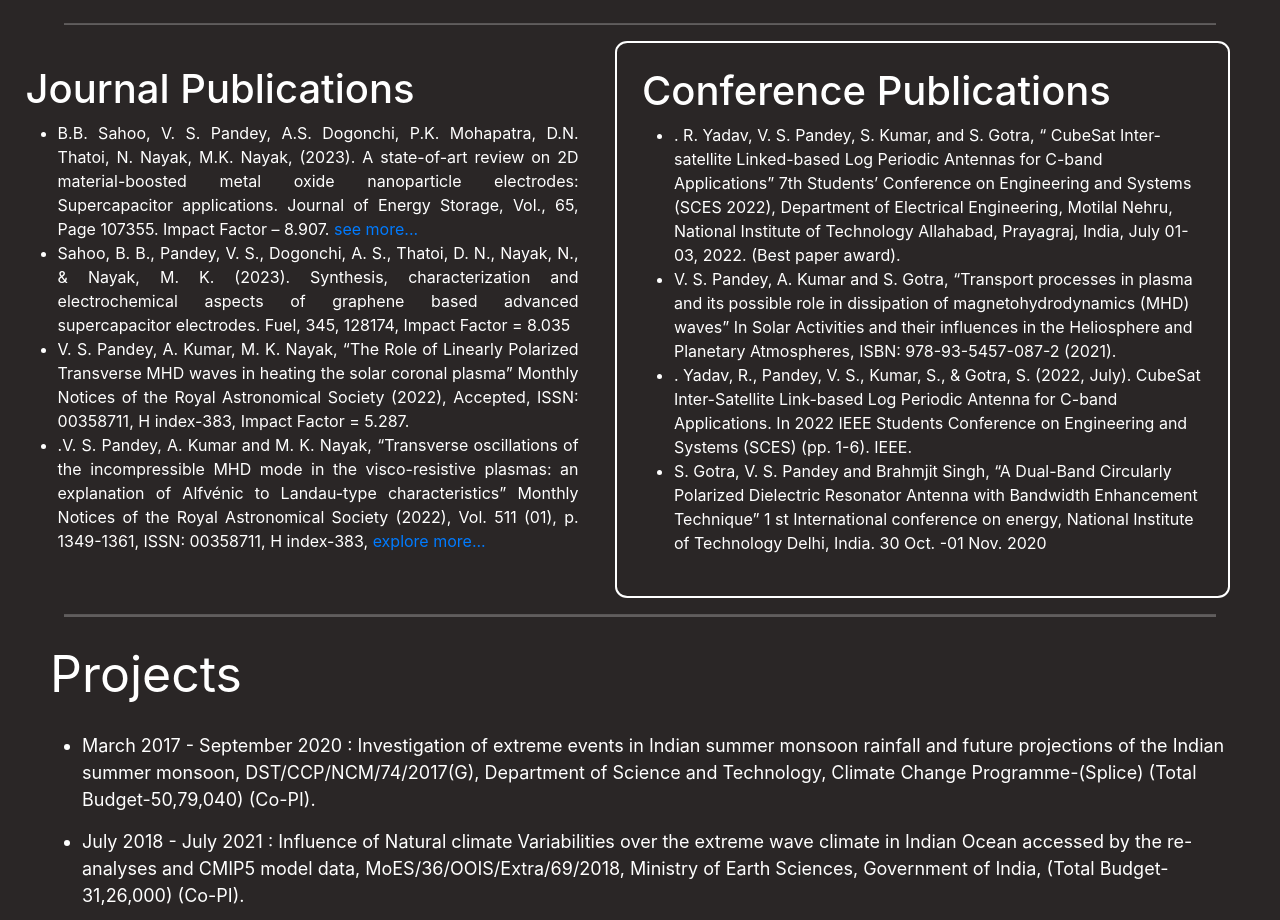
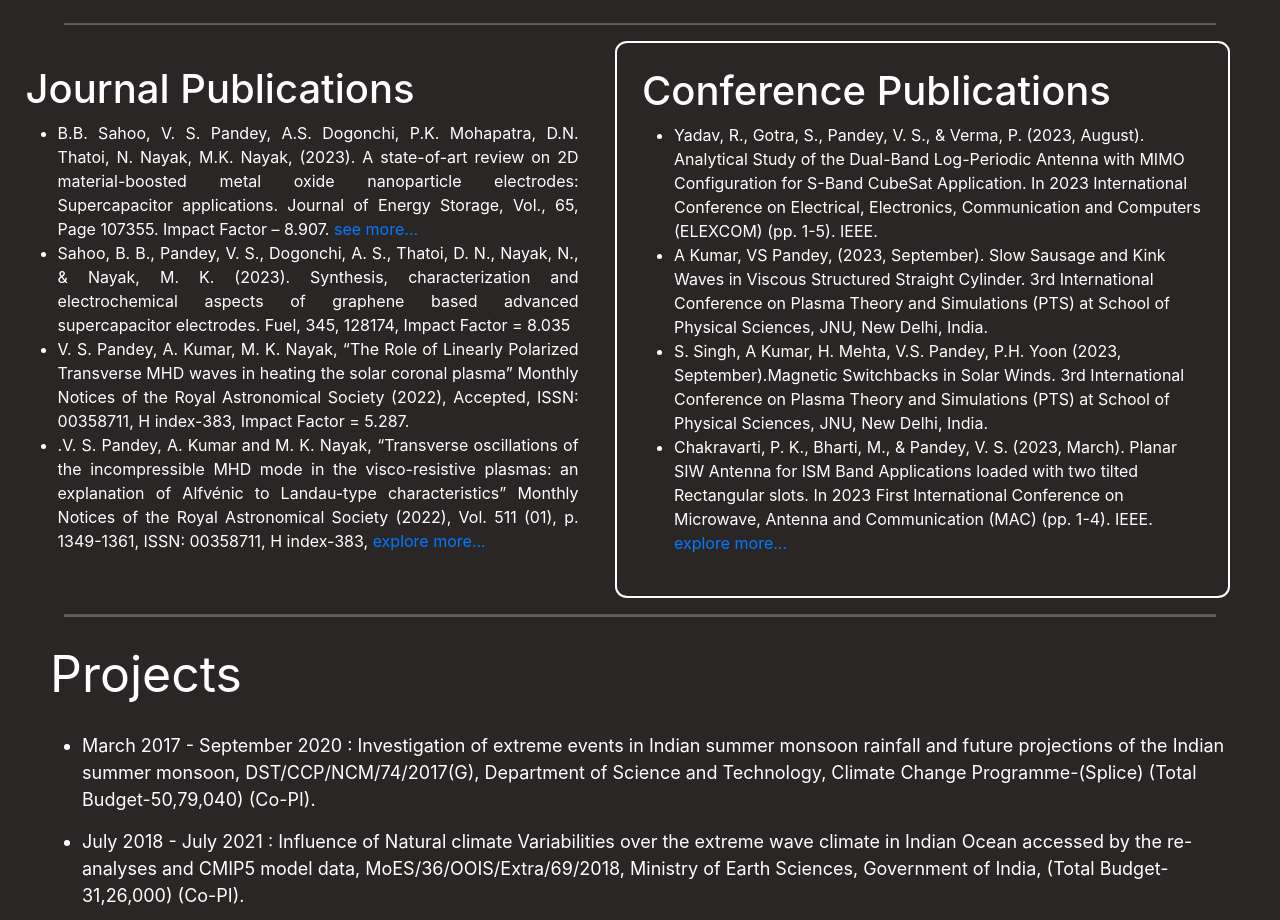
Before and after one commit to aykumar21/vport, a plain HTML site: page index.html in a window 1280 px wide. Shown: the part 2515-3435 px from the top of the page. Drawn offline with nearby package versions, Linux system fonts and the light colour scheme.

Commit message:
Updated conference publications
Updated the latest conference paper and added the link for "explore more"

```diff
--- a/index.html
+++ b/index.html
@@ -301,26 +301,23 @@
       <h1>Conference Publications</h1>
       <ul>
         <li>
-          . R. Yadav, V. S. Pandey, S. Kumar, and S. Gotra, “ CubeSat Inter-satellite Linked-based Log Periodic
-          Antennas for C-band Applications” 7th Students’ Conference on Engineering and Systems (SCES
-          2022), Department of Electrical Engineering, Motilal Nehru, National Institute of Technology
-          Allahabad, Prayagraj, India, July 01-03, 2022. (Best paper award).
+          Yadav, R., Gotra, S., Pandey, V. S., & Verma, P. (2023, August). Analytical Study of the Dual-Band
+          Log-Periodic Antenna with MIMO Configuration for S-Band CubeSat Application. In 2023 International
+          Conference on Electrical, Electronics, Communication and Computers (ELEXCOM) (pp. 1-5). IEEE.
         </li>
         <li>
-          V. S. Pandey, A. Kumar and S. Gotra, “Transport processes in plasma and its possible role in
-          dissipation of magnetohydrodynamics (MHD) waves” In Solar Activities and their influences in the
-          Heliosphere and Planetary Atmospheres, ISBN: 978-93-5457-087-2 (2021).
+          A Kumar, VS Pandey, (2023, September). Slow Sausage and Kink Waves in Viscous Structured Straight Cylinder. 3rd International Conference on Plasma Theory and Simulations (PTS) at School of
+          Physical Sciences, JNU, New Delhi, India.
         </li>
         <li>
-          . Yadav, R., Pandey, V. S., Kumar, S., & Gotra, S. (2022, July). CubeSat Inter-Satellite Link-based Log
-          Periodic Antenna for C-band Applications. In 2022 IEEE Students Conference on Engineering and
-          Systems (SCES) (pp. 1-6). IEEE.
+          S. Singh, A Kumar, H. Mehta, V.S. Pandey, P.H. Yoon (2023, September).Magnetic Switchbacks in
+          Solar Winds. 3rd International Conference on Plasma Theory and Simulations (PTS) at School of
+          Physical Sciences, JNU, New Delhi, India.
         </li>
         <li>
-          S. Gotra, V. S. Pandey and Brahmjit Singh, “A Dual-Band Circularly Polarized Dielectric Resonator
-          Antenna with Bandwidth Enhancement Technique” 1
-          st International conference on energy, National Institute of Technology Delhi, India. 30
-          Oct. -01 Nov. 2020
+          Chakravarti, P. K., Bharti, M., &amp; Pandey, V. S. (2023, March). Planar SIW Antenna for ISM Band
+          Applications loaded with two tilted Rectangular slots. In 2023 First International Conference on
+          Microwave, Antenna and Communication (MAC) (pp. 1-4). IEEE. <a href="https://scholar.google.com/citations?user=Fz08LPkAAAAJ">explore more...</a>
         </li>
       </ul>
     </div>
```
